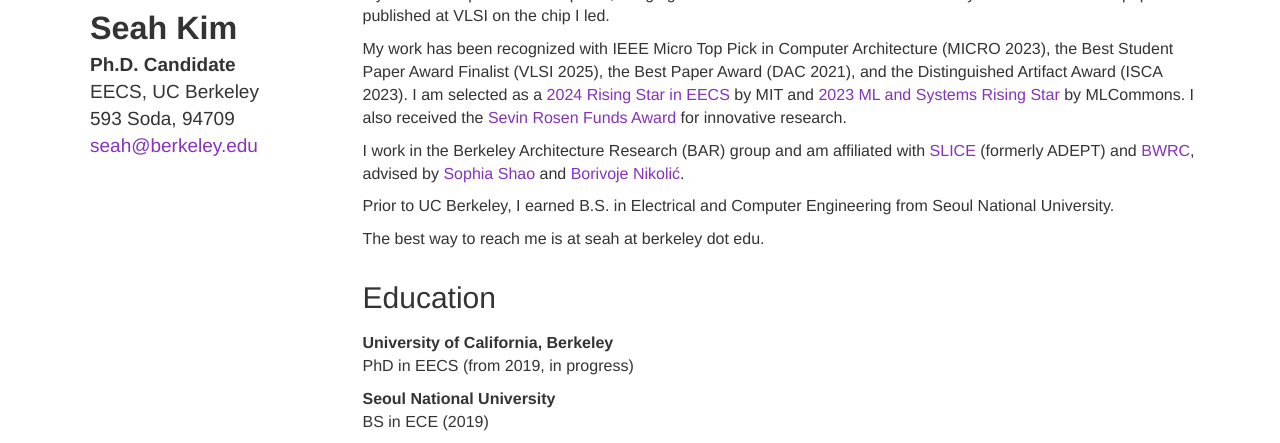
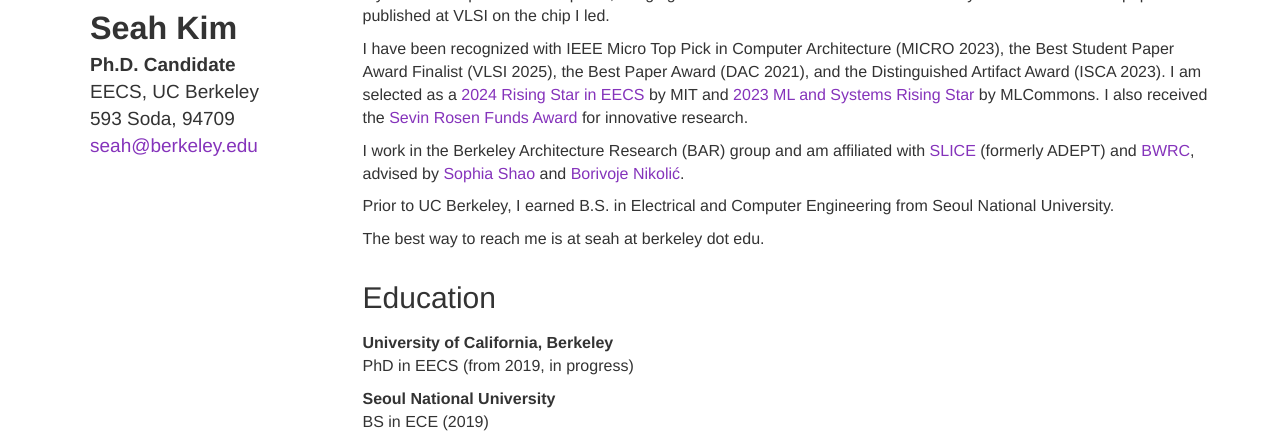
Before and after one commit to SeahK/SeahK.github.io, a plain HTML site: page index.html in a window 1280 px wide. Shown: the part 386-829 px from the top of the page. Drawn offline with nearby package versions, Linux system fonts and the light colour scheme; some icons are missing.

Commit message:
awkward flow

```diff
--- a/index.html
+++ b/index.html
@@ -56,9 +56,9 @@
                 <p>I have published seven architecture papers (five as first author) and in top computer architecture conferences including MICRO, ASPLOS, ISCA, HPCA, and DAC. All of my dissertation work is implemented as a full-stack real-system, evaluated rigorously with FPGA-accelerated RTL simulations, physically validated for feasibility, and fully open-sourced for reproducibility.</p>
 
                 <!--<p> I have also led a successful chip tape-out (VLSI 2025), in which I was in charge of the entire hardware/software design, physical design and testing process.</p>-->
-                <p> My work also spans silicon tapeout, bringing architectural innovation into real silicon systems. I also have a paper published at VLSI on the chip I led.</p>
+                <p>My work also spans silicon tapeout, bringing architectural innovation into real silicon systems. I also have a paper published at VLSI on the chip I led.</p>
 
-                <p>My work has been recognized with IEEE Micro Top Pick in Computer Architecture (MICRO 2023), the Best Student Paper Award Finalist (VLSI 2025), the Best Paper Award (DAC 2021), and the Distinguished Artifact Award (ISCA 2023). I am selected as a <a href="https://risingstars-eecs.mit.edu/">2024 Rising Star in EECS</a> by MIT and <a href="https://mlcommons.org/2023/07/introducing-the-2023-mlcommons-rising-stars/">2023 ML and Systems Rising Star</a> by MLCommons. I also received the <a href="https://www2.eecs.berkeley.edu/Students/Awards/16/">Sevin Rosen Funds Award</a> for innovative research. </p>
+                <p>I have been recognized with IEEE Micro Top Pick in Computer Architecture (MICRO 2023), the Best Student Paper Award Finalist (VLSI 2025), the Best Paper Award (DAC 2021), and the Distinguished Artifact Award (ISCA 2023). I am selected as a <a href="https://risingstars-eecs.mit.edu/">2024 Rising Star in EECS</a> by MIT and <a href="https://mlcommons.org/2023/07/introducing-the-2023-mlcommons-rising-stars/">2023 ML and Systems Rising Star</a> by MLCommons. I also received the <a href="https://www2.eecs.berkeley.edu/Students/Awards/16/">Sevin Rosen Funds Award</a> for innovative research. </p>
 
                 <p>I work in the Berkeley Architecture Research (BAR) group and am affiliated with <a href="https://slice.eecs.berkeley.edu/">SLICE</a> (formerly ADEPT) and <a href="https://bwrc.eecs.berkeley.edu/">BWRC</a>, advised by <a href="https://people.eecs.berkeley.edu/~ysshao/">Sophia Shao</a> and <a href="https://www2.eecs.berkeley.edu/Faculty/Homepages/nikolic.html">Borivoje Nikolić</a>.</p>
 
```
